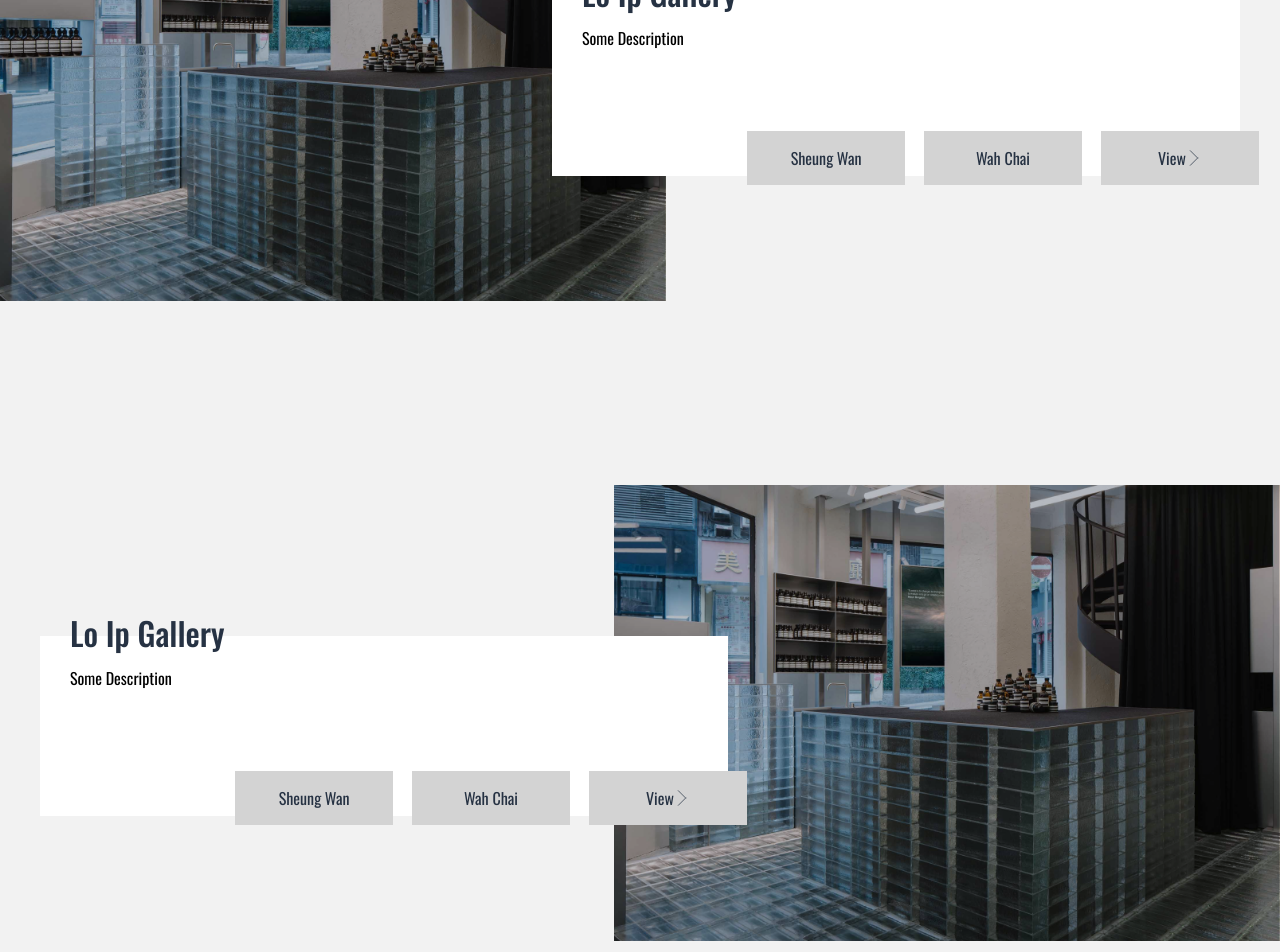
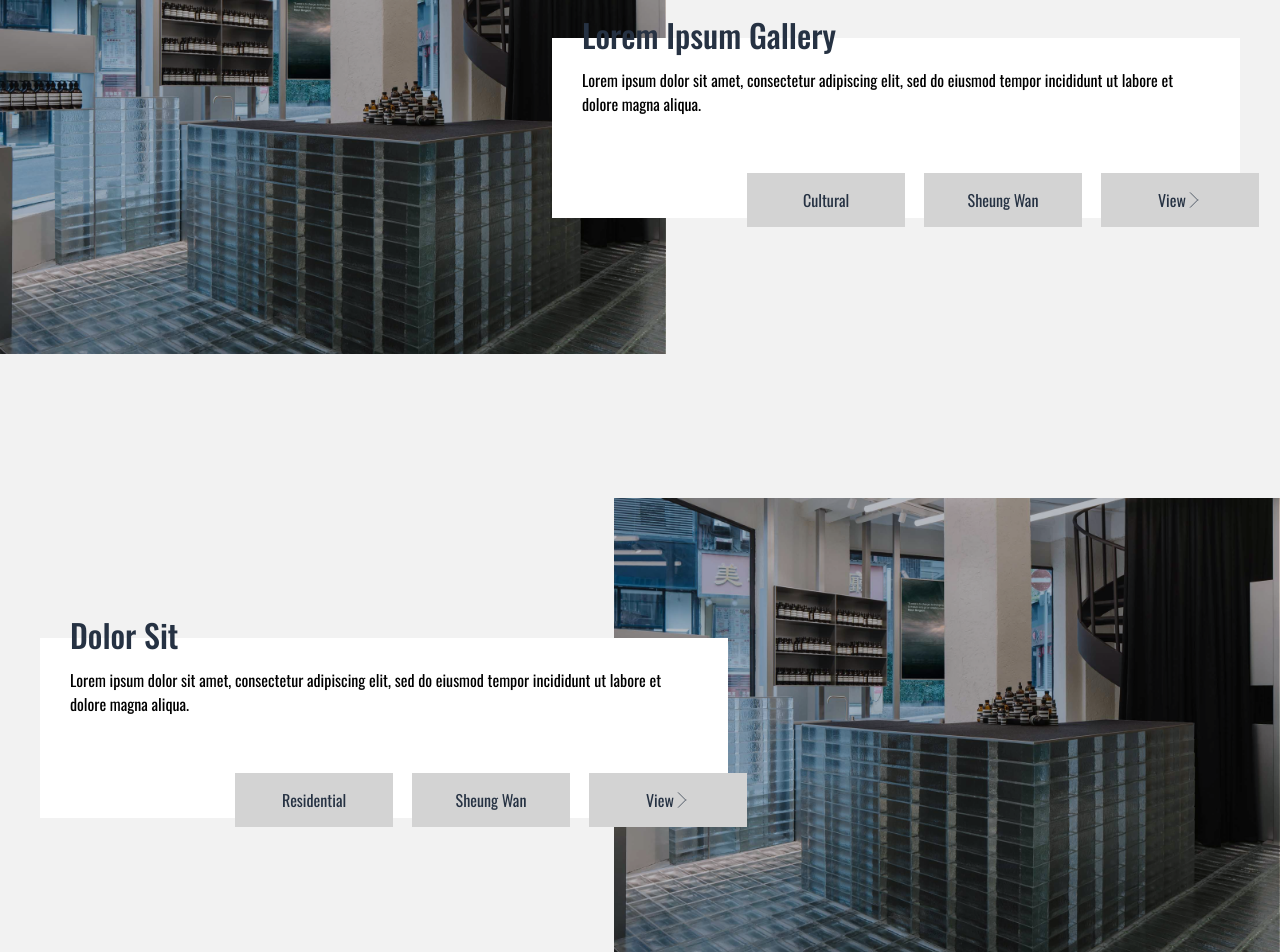
Before and after one commit to ckt22/edmc-website-revamp, a Next.js app: page /projects in a window 1280 px wide. Shown: the part 440-1392 px from the top of the page. Built offline with nearby package versions, Linux system fonts and the light colour scheme; what @googlemaps/react-wrapper would draw is missing.

Commit message:
projects page - dynamic content

```diff
--- a/components/projectsCard/index.tsx
+++ b/components/projectsCard/index.tsx
@@ -2,7 +2,7 @@ import Image from 'next/image';
 import styles from './index.module.scss';
 import { useRouter } from 'next/router';
 
-export default function ProjectsCard({ title, description, tags = [], viewPageLink } : { title: string, description: string, tags?: Array<string>, viewPageLink: string }) {
+export default function ProjectsCard({ title, description, tags = [], viewPageLink } : { title: string, description: string, tags?: Array<{name: string, value: string}>, viewPageLink: string }) {
 
     const router = useRouter();
     const toProjectPage = () => router.push(viewPageLink);
@@ -13,7 +13,7 @@ export default function ProjectsCard({ title, description, tags = [], viewPageLi
             {description}
             <div className={styles.projectsCardButtonContainer}>
                 <div className={styles.space} />
-                {tags.map((t, idx) => (<div className={styles.cardButton} key={idx}>{t}</div>))}
+                {tags.map((t, idx) => (<div className={styles.cardButton} key={idx}>{t.name}</div>))}
                 <div className={`${styles.cardButton} ${styles.clickAble}`} onClick={toProjectPage}>
                     View
                     <Image src='/arrowRightBlue.svg' width={16} height={16} alt='arrow right' />
--- /dev/null
+++ b/pages/projects/content.json
@@ -0,0 +1,34 @@
+[
+    {
+        "title": "Lorem Ipsum Gallery",
+        "description": "Lorem ipsum dolor sit amet, consectetur adipiscing elit, sed do eiusmod tempor incididunt ut labore et dolore magna aliqua.",
+        "image": "/gogh.png",
+        "tags": [
+            {
+                "name": "Cultural",
+                "value": "cultural"
+            },
+            {
+                "name": "Sheung Wan",
+                "value": "sheungWan"
+            }
+        ],
+        "viewPageLink": "/projects/aesop-gogh-street"
+    },
+    {
+        "title": "Dolor Sit",
+        "description": "Lorem ipsum dolor sit amet, consectetur adipiscing elit, sed do eiusmod tempor incididunt ut labore et dolore magna aliqua.",
+        "image": "/gogh.png",
+        "tags": [
+            {
+                "name": "Residential",
+                "value": "residential"
+            },
+            {
+                "name": "Sheung Wan",
+                "value": "sheungWan"
+            }
+        ],
+        "viewPageLink": "/projects/aesop-gogh-street"
+    }
+]
--- a/pages/projects/index.module.scss
+++ b/pages/projects/index.module.scss
@@ -20,7 +20,7 @@
 .dropdownContainer {
     display: block;
     position: relative;
-    margin: 20vh 5% 0 5%;
+    margin: 20vh 5% 10vh 5%;
     display: flex;
     justify-content: center;
     align-items: center;
@@ -58,6 +58,10 @@
 }
 
 @media (max-width: global.$mobile) {
+    .dropdownContainer {
+        margin: 20vh 5% 15vh 5%;
+    }
+
     .galleryContainer {
         min-height: 40vh;
 
--- a/pages/projects/index.tsx
+++ b/pages/projects/index.tsx
@@ -1,8 +1,17 @@
-import { useState } from 'react';
+import { useEffect, useState } from 'react';
 import DropDown from '@components/dropdown';
 import Image from 'next/image';
 import styles from './index.module.scss';
 import ProjectsCard from '@components/projectsCard';
+import projects from './content.json';
+
+type Projects = {
+    title: string,
+    description: string,
+    image: string,
+    tags: Array<{name: string, value: string}>,
+    viewPageLink: string
+}
 
 const propertySelectOptions = [
     {
@@ -18,7 +27,16 @@ const propertySelectOptions = [
 function Projects() {
 
     const [galleryImageIndex, setGalleryImageIndex] = useState<number>(0);
-    const [property, setProperty] = useState<string>('');
+    const [filters, setFilters] = useState<string>('');
+    const [filteredProjects, setFilteredProjects] = useState<Array<Projects>>();
+
+    useEffect(() => {
+        setFilteredProjects(projects);
+    }, []);
+
+    useEffect(() => {
+        setFilteredProjects(filteredProjects?.filter((prj) => prj.tags.some((tag => tag.value === filters))));
+    }, [filters, filteredProjects]);
 
     return (
         <div className={styles.projectPageContainer}>
@@ -29,22 +47,17 @@ function Projects() {
                 <DropDown name={'Location'} optionsList={propertySelectOptions} />
                 <DropDown name={'Size'} optionsList={propertySelectOptions} />
             </div>
-            <div className={styles.galleryContainer}>
-                <div className={`${styles.imageContainer} ${styles.absLeft}`}>
-                    <Image className={styles.theImage} src='/gogh.png' alt='aesop' width={200} height={200} />
-                </div>
-                <div className={`${styles.projectsCardContainer} ${styles.absRight} ${styles.top}`}>
-                    <ProjectsCard title='Lo Ip Gallery' description='Some Description' tags={['Sheung Wan', 'Wah Chai']} viewPageLink='/projects/aesop-gogh-street' />
-                </div>
-            </div>
-            <div className={styles.galleryContainer}>
-                <div className={`${styles.projectsCardContainer} ${styles.absLeft} ${styles.top}`}>
-                    <ProjectsCard title='Lo Ip Gallery' description='Some Description' tags={['Sheung Wan', 'Wah Chai']} viewPageLink='/projects/aesop-gogh-street' />
-                </div>
-                <div className={`${styles.imageContainer} ${styles.absRight}`}>
-                    <Image className={styles.theImage} src='/gogh.png' alt='aesop' width={200} height={200} />
-                </div>
-            </div>
+            {(projects || []).map((item, idx) =>
+                (<div key={idx} className={styles.galleryContainer}>
+                    <div className={`${styles.imageContainer} ${idx % 2 == 0 ? `${styles.absLeft}` : `${styles.absRight}`}`}>
+                        <Image className={styles.theImage} src={item.image} alt='aesop' width={200} height={200} />
+                    </div>
+                    <div className={`${styles.projectsCardContainer} ${styles.top} ${ idx % 2 == 0 ? `${styles.absRight}` : `${styles.absLeft}`}`}>
+                        <ProjectsCard title={item.title} description={item.description} tags={item.tags} viewPageLink={item.viewPageLink} />
+                    </div>
+                </div>)
+                )
+            }
         </div>
     );
 }
--- a/styles/global.scss
+++ b/styles/global.scss
@@ -59,8 +59,8 @@ $error-color: #ed7282; // error state color
 
 .galleryContainer {
   position: relative;
-  min-height: 70vh;
-  margin: 3vh 0 10vh 0;
+  min-height: 65vh;
+  margin: 0 0 10vh 0;
 
   .imageContainer {
       position: absolute;
```
